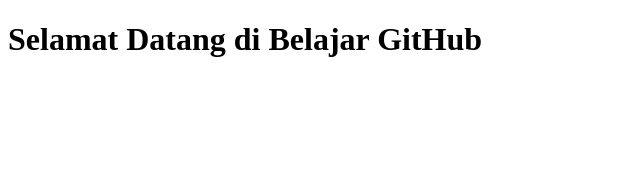
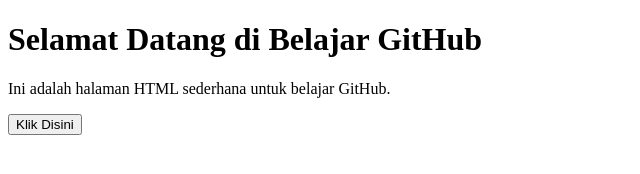
Before and after one commit to adisetya2707-ctrl/belajar-github-1, a plain HTML site: page index.html in a window 1280 px wide. Shown: the whole page, without its empty margins (0-640 px from the left). Drawn offline with Linux system fonts and the light colour scheme.

Commit message:
Update film html dan tambah file css

```diff
--- a/index.html
+++ b/index.html
@@ -7,5 +7,7 @@
 </head>
 <body>
     <h1>Selamat Datang di Belajar GitHub</h1>
+    <p>Ini adalah halaman HTML sederhana untuk belajar GitHub.</p>
+    <button>Klik Disini</button>
 </body>
 </html>
--- /dev/null
+++ b/style.css
@@ -0,0 +1,3 @@
+*{
+    padding: 20px;
+}
```
